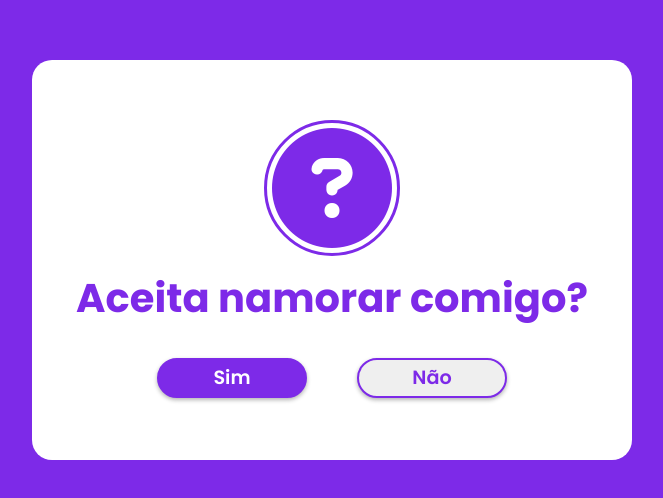
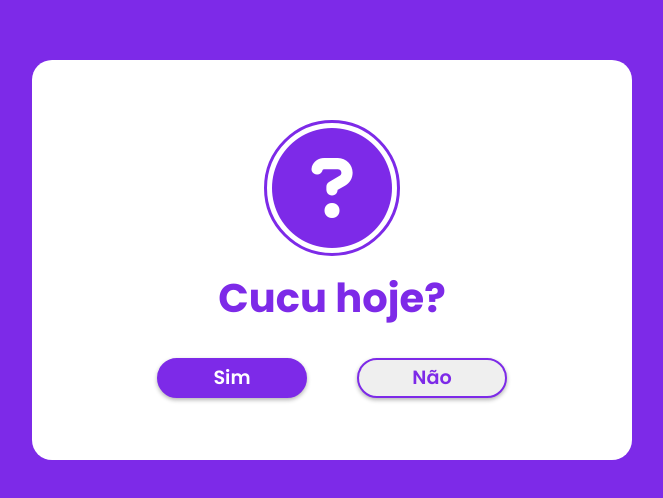
Before and after one commit to JacksonJeanPS/Projeto-button-randomly, a plain HTML site: page index.html in a window 1280 px wide. Shown: the part 140-638 px from the top of the page, without its empty margins (308-971 px from the left). Drawn offline with Linux system fonts and the light colour scheme.

Commit message:
Update index.html

```diff
--- a/index.html
+++ b/index.html
@@ -89,7 +89,7 @@
 <body>
     <div class="wrapper">
         <i class="fa-solid fa-circle-question"></i>
-        <h2 class="question">Aceita namorar comigo?</h2>
+        <h2 class="question">Cucu hoje?</h2>
         <div id="btnGroup"class="btn-group">
             <button class="yes-btn" type="button" onclick="ocultarBtnGroup()">Sim</button>
             <button class="no-btn">Não</button>
```
